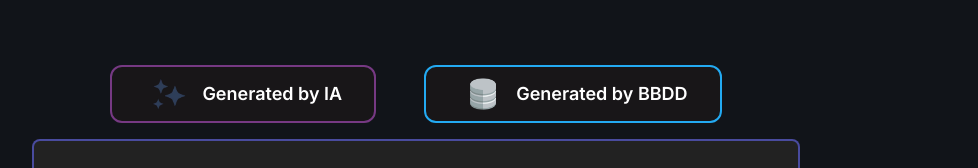
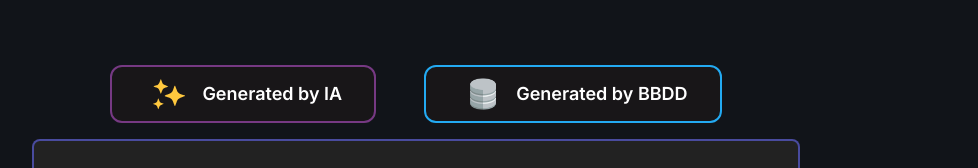
Before and after one commit to AlbertLnz/cluedo-story-ai, a Next.js app: page / in a window 1280 px wide. Shown: the part 154-322 px from the top of the page, without its empty margins (224-1202 px from the left). Built offline with nearby package versions, Linux system fonts and the light colour scheme; no server answers.

Commit message:
Using a SVG instead of an image

```diff
--- a/src/app/sections/Content.tsx
+++ b/src/app/sections/Content.tsx
@@ -8,18 +8,18 @@ const Content = () => {
 
   return (
     <>
-      <div className="flex space-x-12 mb-4">
+      <div className='flex space-x-12 mb-4'>
         <GenerateButton
-          icon="/ai_stars_icon.webp"
-          text="Generated by IA"
-          className="border-[#763983]"
-          action="generateIA"
+          icon='/ai_stars_icon.svg'
+          text='Generated by IA'
+          className='border-[#763983]'
+          action='generateIA'
         />
         <GenerateButton
-          icon="/db_icon.webp"
-          text="Generated by BBDD"
-          className="border-[#23AAF2]"
-          action="generateBBDD"
+          icon='/db_icon.webp'
+          text='Generated by BBDD'
+          className='border-[#23AAF2]'
+          action='generateBBDD'
         />
       </div>
       <StoryArea game={game} />
```
Also changed, not shown: public/ai_stars_icon.svg (added).
